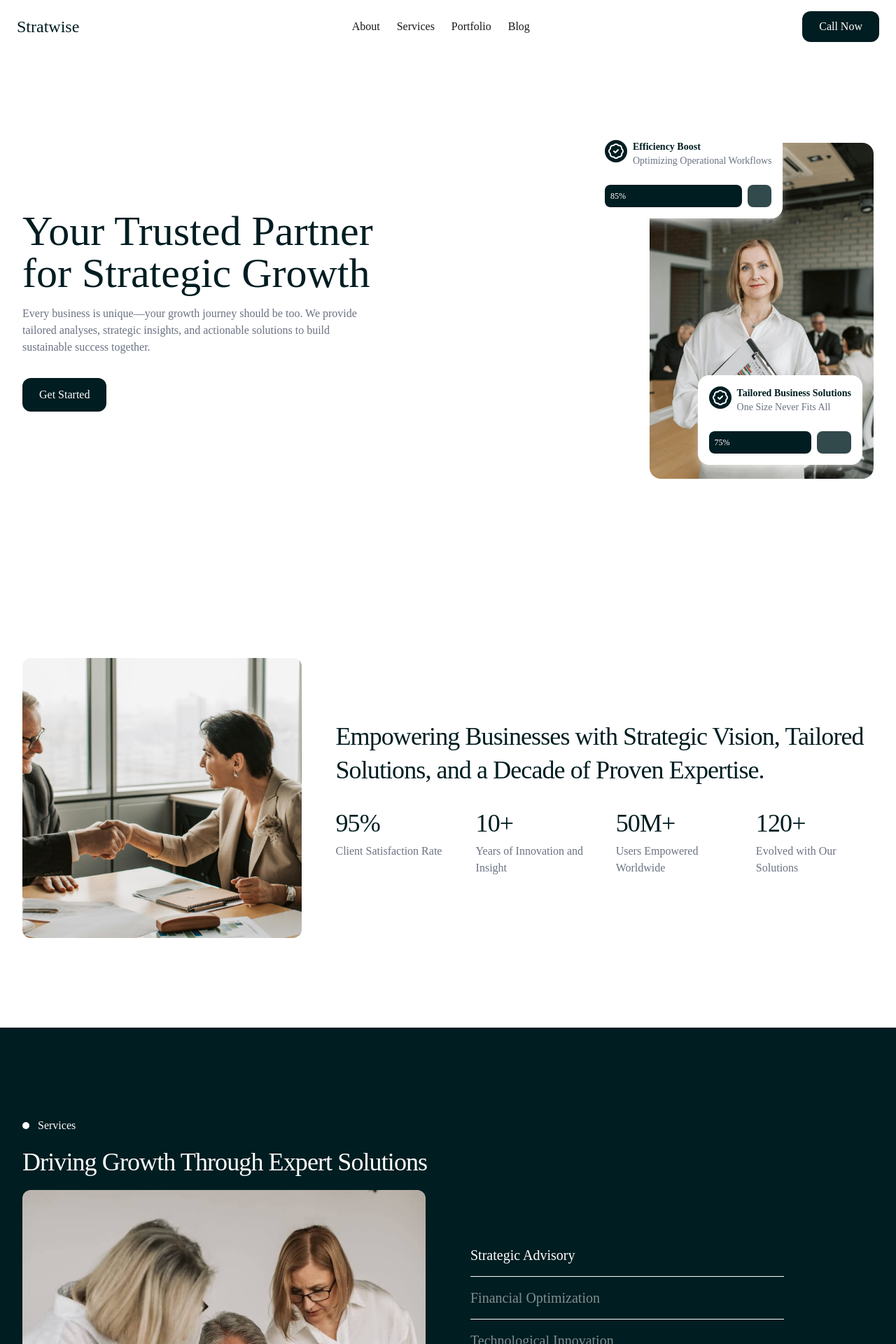
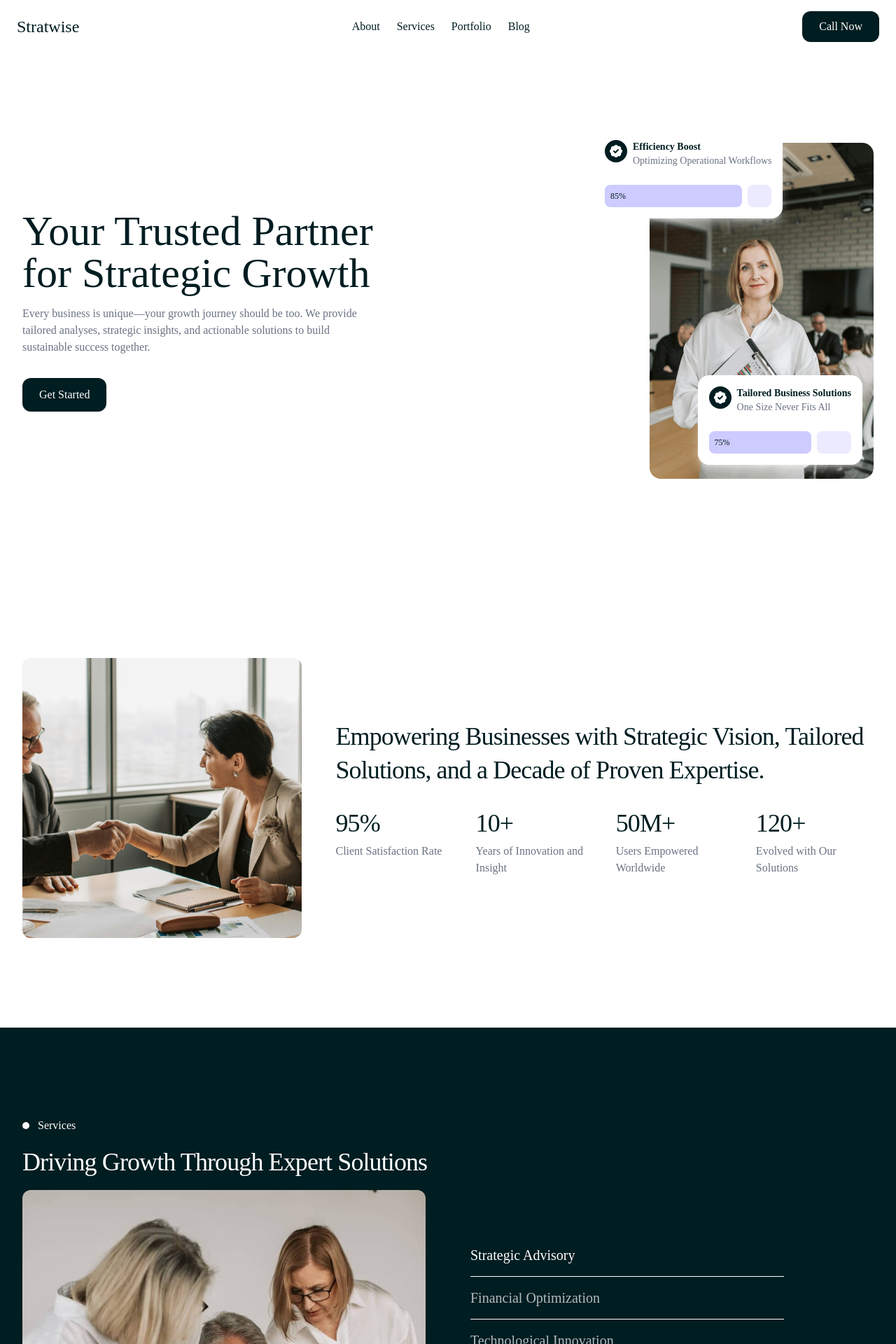
Before and after one commit to talhaozbek61/stratwise, a Next.js app: page / in a window 1280 px wide. Shown: the top 1920 px of the page at 70% size. Built offline with nearby package versions, Linux system fonts and the light colour scheme.

Commit message:
feat: added footer and updated theme colors
- Footer component added to the layout
- Theme colors adjusted
- Updated class names in several components for color sync

```diff
--- a/app/components/about.tsx
+++ b/app/components/about.tsx
@@ -10,7 +10,7 @@ import Container from "./ui/container";
 
 export default function About({ content }: AboutProps) {
   return (
-    <div className="bg-primary-foreground/50 text-primary" id="about">
+    <div className="bg-secondary text-secondary-foreground" id="about">
       <Container className="flex max-lg:flex-col gap-12 items-center">
         {/* Image */}
         <motion.div
@@ -54,7 +54,7 @@ export default function About({ content }: AboutProps) {
                 <h4 className="text-3xl tracking-tight sm:text-4xl">
                   {stat.value}
                 </h4>
-                <p className="text-base text-muted">{stat.name}</p>
+                <p className="text-base text-secondary-muted">{stat.name}</p>
               </div>
             ))}
           </div>
--- /dev/null
+++ b/app/components/footer.tsx
@@ -0,0 +1,41 @@
+"use client";
+
+import Container from "./ui/container";
+import CustomLink from "./ui/link";
+
+export default function Footer() {
+  return (
+    <footer className="bg-primary text-primary-foreground">
+      <Container className="space-y-24 pb-5 sm:pb-5">
+        <div className="flex max-lg:flex-col max-lg:gap-4 items-start justify-between py-12">
+          <div className="flex flex-col gap-4 max-w-2xl">
+            <h4 className="text-2xl/10 sm:text-3xl xl:text-4xl sm:tracking-tight sm:leading-12 max-w-2xl">
+              Ready to Elevate Your Business?
+            </h4>
+            <p className="text-base text-primary-muted flex-1 text-wrap">
+              Seamlessly adapt to market changes and scale with confidence. Our
+              flexible, growth-oriented infrastructure is built to support your
+              evolving business needs.
+            </p>
+          </div>
+
+          <CustomLink className="bg-accent text-primary">Contact us</CustomLink>
+        </div>
+
+        <div className="flex max-sm:flex-col max-sm:gap-4 max-sm:items-start sm:items-center sm:justify-between py-4 border-y border-primary-muted/50">
+          <CustomLink
+            variant="none"
+            className="hover:scale-95 transition duration-300"
+          >
+            Licensing
+          </CustomLink>
+
+          <span>
+            &copy; 2025 Stratwise {/* (Strategy + Wise) */} Inc. All rights
+            reserved.
+          </span>
+        </div>
+      </Container>
+    </footer>
+  );
+}
--- a/app/components/header.tsx
+++ b/app/components/header.tsx
@@ -21,6 +21,7 @@ export default function Header() {
       viewport={{ once: true }}
       variants={fadeAnimations.down}
       custom={1}
+      className="bg-secondary/30 text-secondary-foreground"
     >
       <nav className="flex items-center justify-between mx-auto max-w-7xl p-4 lg:px-6">
         {/* Logo */}
@@ -28,7 +29,7 @@ export default function Header() {
           href="/"
           variant="none"
           target="_self"
-          className="text-2xl text-primary font-medium"
+          className="text-2xl font-medium"
         >
           Stratwise
         </CustomLink>
@@ -50,9 +51,7 @@ export default function Header() {
         </ul>
 
         {/* Call to Action */}
-        <CustomLink className="py-2.5 bg-primary text-primary-foreground hover:scale-95 max-sm:hidden">
-          Call Now
-        </CustomLink>
+        <CustomLink className="py-2.5 max-sm:hidden">Call Now</CustomLink>
 
         {/* Mobile Menu Button */}
         <Button
@@ -83,7 +82,7 @@ export default function Header() {
                   href="/"
                   variant="none"
                   target="_self"
-                  className="text-2xl text-primary font-medium"
+                  className="text-2xl font-medium"
                 >
                   Stratwise
                 </CustomLink>
@@ -114,7 +113,7 @@ export default function Header() {
 
               {/* Call to Action */}
               <CustomLink
-                className="py-2.5 absolute bottom-5 left-0 w-full bg-primary text-primary-foreground hover:scale-95"
+                className="py-2.5 absolute bottom-5 left-0 w-full"
                 onClick={() => setOpenMenu(false)}
               >
                 Call Now
--- a/app/components/hero-feature.tsx
+++ b/app/components/hero-feature.tsx
@@ -19,7 +19,7 @@ export default function HeroFeature({ variants }: Props) {
         <div className="flex items-start gap-2">
           {/* Icon */}
           <div className="bg-primary size-8 p-1 rounded-full">
-            <BadgeCheck className="size-6 text-white" />
+            <BadgeCheck className="size-6 fill-white" />
           </div>
 
           {/* Text */}
@@ -27,15 +27,17 @@ export default function HeroFeature({ variants }: Props) {
             <h2 className="text-shadow-secondary-foreground font-semibold">
               Efficiency Boost
             </h2>
-            <p className="text-muted">Optimizing Operational Workflows</p>
+            <p className="text-secondary-muted">
+              Optimizing Operational Workflows
+            </p>
           </div>
         </div>
 
         {/* Progress Bar  */}
         <div className="relative mt-6 w-full h-8 flex gap-2 rounded overflow-hidden">
-          <div className="bg-primary rounded-lg text-primary-foreground w-[calc(85%)]" />
-          <div className="bg-primary/80 rounded-lg w-[calc(100%-85%)]" />
-          <p className="absolute text-primary-foreground text-xs font-medium left-2 top-1/2 -translate-y-1/2">
+          <div className="bg-accent rounded-lg w-[calc(85%)]" />
+          <div className="bg-accent/40 rounded-lg w-[calc(100%-85%)]" />
+          <p className="absolute text-primary text-xs font-medium left-2 top-1/2 -translate-y-1/2">
             85%
           </p>
         </div>
@@ -53,7 +55,7 @@ export default function HeroFeature({ variants }: Props) {
         <div className="flex items-start gap-2">
           {/* Icon */}
           <div className="bg-primary size-8 p-1 rounded-full">
-            <BadgeCheck className="size-6 text-white" />
+            <BadgeCheck className="size-6 fill-white" />
           </div>
 
           {/* Text */}
@@ -61,15 +63,15 @@ export default function HeroFeature({ variants }: Props) {
             <h2 className="text-shadow-secondary-foreground font-semibold">
               Tailored Business Solutions
             </h2>
-            <p className="text-muted">One Size Never Fits All</p>
+            <p className="text-secondary-muted">One Size Never Fits All</p>
           </div>
         </div>
 
         {/* Progress Bar  */}
         <div className="relative mt-6 w-full h-8 flex gap-2 rounded overflow-hidden">
-          <div className="bg-primary rounded-lg text-primary-foreground w-[calc(75%)]" />
-          <div className="bg-primary/80 rounded-lg w-[calc(100%-75%)]" />
-          <p className="absolute text-primary-foreground text-xs font-medium left-2 top-1/2 -translate-y-1/2">
+          <div className="bg-accent rounded-lg w-[calc(75%)]" />
+          <div className="bg-accent/40 rounded-lg w-[calc(100%-75%)]" />
+          <p className="absolute text-primary text-xs font-medium left-2 top-1/2 -translate-y-1/2">
             75%
           </p>
         </div>
--- a/app/components/hero.tsx
+++ b/app/components/hero.tsx
@@ -14,11 +14,11 @@ import HeroFeature from "./hero-feature";
 
 export default function Hero({ content }: HeroProps) {
   return (
-    <Container className="flex max-lg:flex-col max-[1090px]:gap-12 items-center min-[1090px]:justify-between h-full">
+    <Container className="bg-secondary/30 text-secondary-foreground flex max-lg:flex-col max-[1090px]:gap-12 items-center min-[1090px]:justify-between h-full">
       {/* Text */}
       <div className="lg:max-w-lg lg:flex-initial max-lg:text-center w-full">
         <motion.h1
-          className="text-5xl sm:text-6xl text-primary"
+          className="text-5xl sm:text-6xl"
           initial="hidden"
           whileInView="show"
           viewport={{ once: true }}
@@ -28,7 +28,7 @@ export default function Hero({ content }: HeroProps) {
           {content.title}
         </motion.h1>
         <motion.p
-          className="text-muted mt-4"
+          className="text-secondary-muted mt-4"
           initial="hidden"
           whileInView="show"
           viewport={{ once: true }}
@@ -40,7 +40,7 @@ export default function Hero({ content }: HeroProps) {
 
         {/* Link */}
         <CustomLink
-          className="mt-8 bg-primary text-primary-foreground hover:scale-95 inline-block"
+          className="mt-8 inline-block"
           animation={fadeAnimations.up}
           custom={0.7}
         >
--- a/app/components/portfolio.tsx
+++ b/app/components/portfolio.tsx
@@ -64,7 +64,7 @@ export default function Portfolio({ content }: PortfolioProps) {
               </div>
 
               {/* Description */}
-              <p className="text-sm font-medium text-muted">
+              <p className="text-sm font-medium text-secondary-muted">
                 {study.description}
               </p>
             </motion.div>
--- a/app/components/services.tsx
+++ b/app/components/services.tsx
@@ -72,7 +72,7 @@ export default function Services({ content }: ServicesProps) {
                   className={`w-full text-xl text-start py-4 font-medium ${
                     service.id === selectedService
                       ? "text-primary-foreground"
-                      : "text-primary-foreground/50"
+                      : "text-primary-foreground/70"
                   }`}
                   onClick={() => setSelectedService(service.id)}
                   animation={fadeAnimations.right}
@@ -85,7 +85,7 @@ export default function Services({ content }: ServicesProps) {
 
             {/* Service Paragraph */}
             <motion.p
-              className="text-base/7 lg:max-w-md text-muted"
+              className="text-base/7 lg:max-w-md text-primary-muted"
               initial="hidden"
               whileInView="show"
               viewport={{ once: true }}
@@ -97,7 +97,8 @@ export default function Services({ content }: ServicesProps) {
 
             {/* Link */}
             <CustomLink
-              className="mt-4 bg-primary-foreground text-primary hover:scale-95 inline-block"
+              variant="secondary"
+              className="mt-4 inline-block"
               animation={fadeAnimations.right}
               custom={1.2}
             >
--- a/app/components/ui/slider-control-buttons.tsx
+++ b/app/components/ui/slider-control-buttons.tsx
@@ -1,6 +1,6 @@
 import { ComponentPropsWithRef, useCallback } from "react";
 
-import { LucideArrowLeft, LucideArrowRight } from "lucide-react";
+import { ArrowLeft, ArrowRight } from "lucide-react";
 
 import { fadeAnimations } from "@/animations";
 
@@ -41,7 +41,7 @@ export const PrevButton: React.FC<PropType> = ({
       animation={fadeAnimations.right}
       custom={0.3}
     >
-      <LucideArrowLeft className="stroke-primary size-6" />
+      <ArrowLeft className="stroke-primary size-6" />
       {children}
     </Button>
   );
@@ -61,7 +61,7 @@ export const NextButton: React.FC<PropType> = ({
       animation={fadeAnimations.right}
       custom={0.1}
     >
-      <LucideArrowRight className="stroke-primary size-6" />
+      <ArrowRight className="stroke-primary size-6" />
       {children}
     </Button>
   );
--- a/app/components/ui/slider.tsx
+++ b/app/components/ui/slider.tsx
@@ -68,7 +68,7 @@ export default function Slider({ content }: SliderProps) {
                 </motion.h3>
 
                 <motion.p
-                  className="text-sm font-medium text-muted"
+                  className="text-sm font-medium text-primary-muted"
                   initial="hidden"
                   whileInView="show"
                   viewport={{ once: true }}
--- a/app/globals.css
+++ b/app/globals.css
@@ -12,11 +12,13 @@
   /* Colors */
   --color-primary: #001d21;
   --color-primary-foreground: #ffff;
+  --color-primary-muted: #99a1af;
 
   --color-secondary: #ffff;
   --color-secondary-foreground: var(--color-primary);
+  --color-secondary-muted: #6a7282;
 
-  --color-muted: #6a7282;
+  --color-accent: #cdcbff;
 
   --color-background: var(--background);
   --color-foreground: var(--foreground);
--- a/app/layout.tsx
+++ b/app/layout.tsx
@@ -5,6 +5,7 @@ import { GeistSans } from "geist/font/sans";
 import "./globals.css";
 
 import Header from "./components/header";
+import Footer from "./components/footer";
 
 export const metadata: Metadata = {
   title: "Stratwise",
@@ -21,6 +22,7 @@ export default function RootLayout({
       <body className={`${GeistSans.variable} antialiased`}>
         <Header />
         {children}
+        <Footer />
       </body>
     </html>
   );
```
